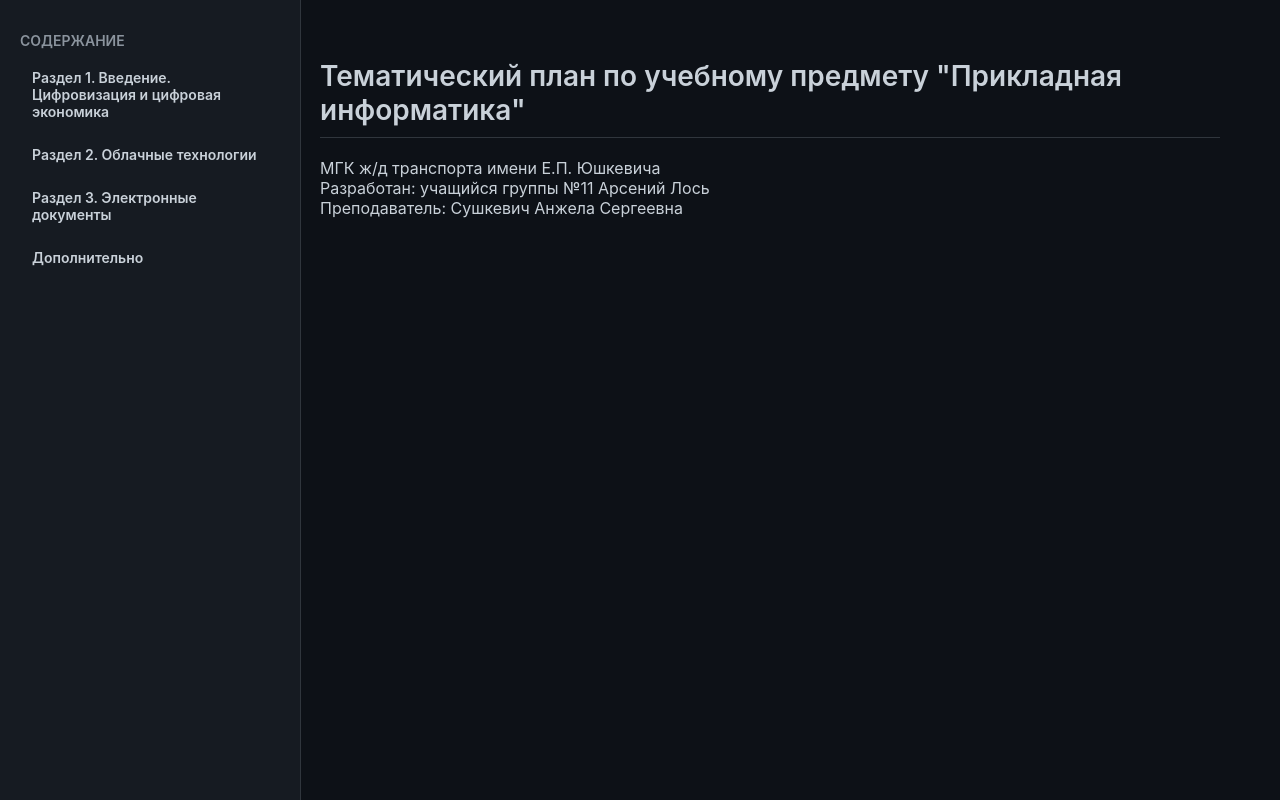
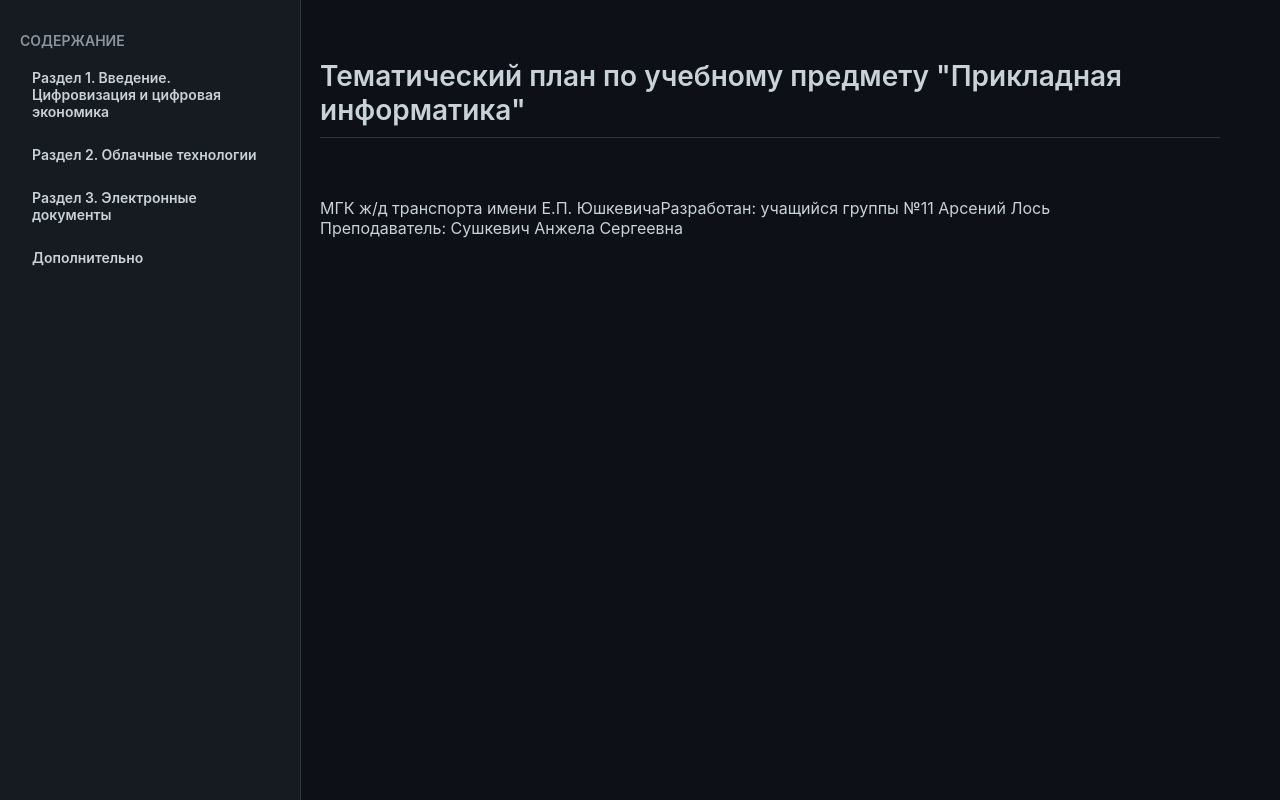
Before and after one commit to ArseniyLos/infostudymgkzd, a plain HTML site: page index.html in a window 1280 px wide. Drawn offline with nearby package versions, Linux system fonts and the light colour scheme.

Commit message:
Изменение index-файла

```diff
--- a/index.html
+++ b/index.html
@@ -12,10 +12,8 @@
         <ul id="menu"></ul>
     </div>
     <div class="content">
-        <h1 id="title">Тематический план по учебному предмету "Прикладная информатика"</h1>
-        <div id="article-content">МГК ж/д транспорта имени Е.П. Юшкевича</div>
-        <div id="article-content">Разработан: учащийся группы №11 Арсений Лось</div>
-        <div id="article-content">Преподаватель: Сушкевич Анжела Сергеевна</div>
+        <h1 id="title">Тематический план по учебному предмету "Прикладная информатика"</h1><br><br>
+        <div id="article-content">МГК ж/д транспорта имени Е.П. ЮшкевичаРазработан: учащийся группы №11 Арсений Лось<br>Преподаватель: Сушкевич Анжела Сергеевна</div>
     </div>
 
     <script>
```
